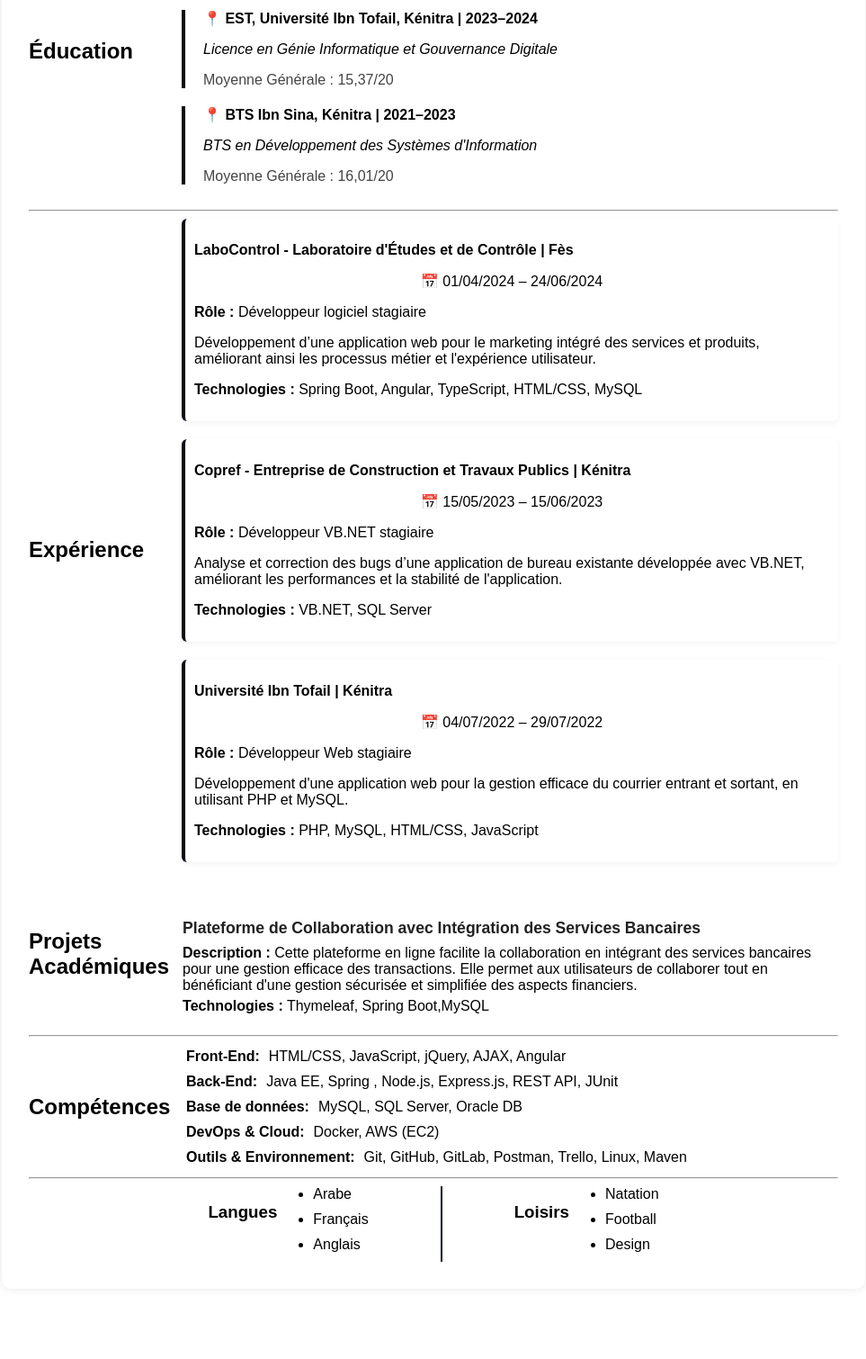
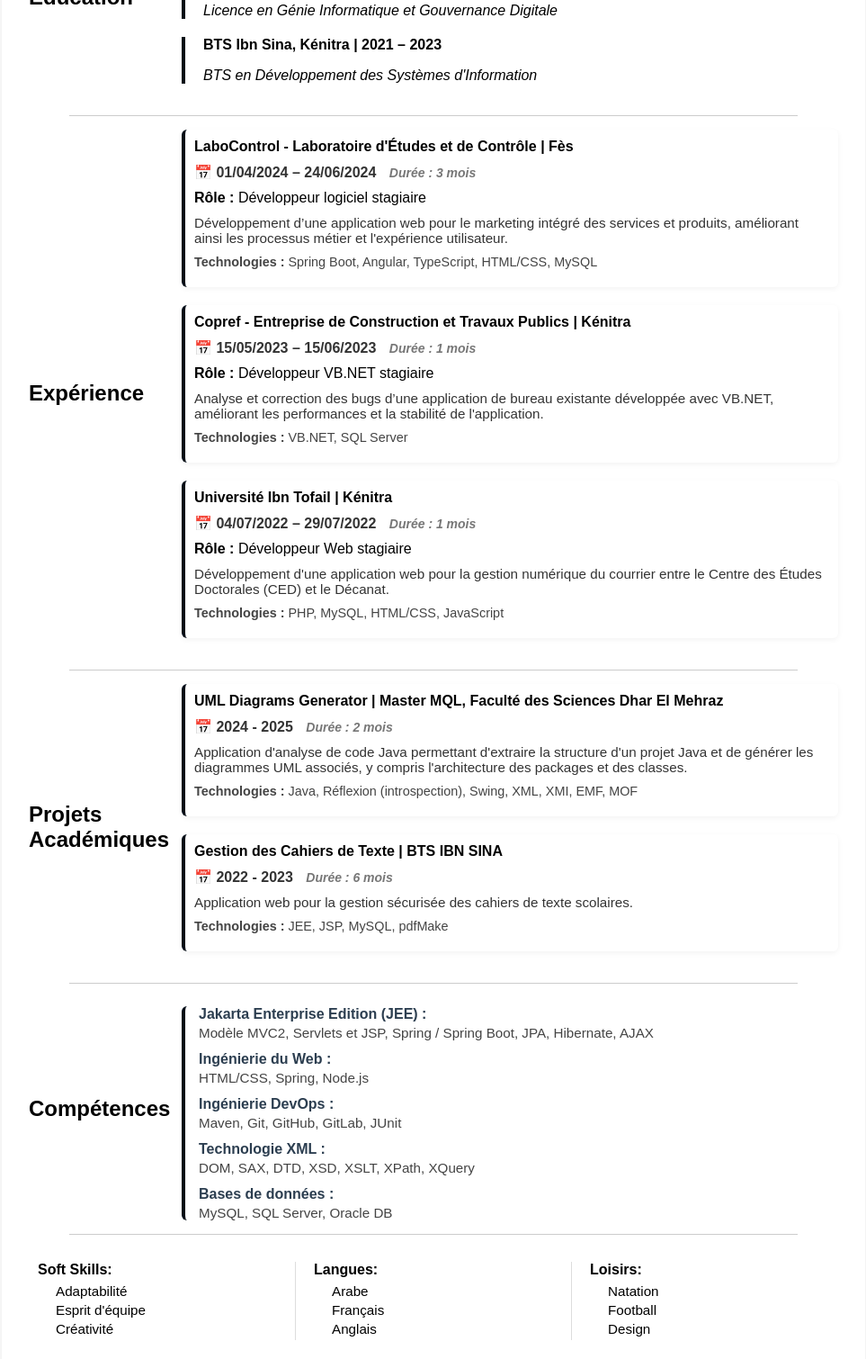
Before and after one commit to khalidElbouari/CV-version-HTML-CSS, a plain HTML site: page index.html in a window 1280 px wide. Shown: the part 410-1920 px from the top of the page at 90% size, without its empty margins (158-1121 px from the left). Before the commit the page ends 1882 px from the top, so only its background shows below. Drawn offline with Linux system fonts and the light colour scheme.

Commit message:
refactor: complete all sections and improve HTML structure

```diff
--- a/index.html
+++ b/index.html
@@ -4,147 +4,211 @@
     <meta charset="UTF-8">
     <meta name="viewport" content="width=device-width, initial-scale=1.0">
     <title>Document</title>
-    <link rel="stylesheet" href="style.css">
+    <link rel="stylesheet" href="style1.css">
 </head>
 <body>
     <div class="container">
        <header class="profile-header">
-            <img class="profile-picture" src="images/khalid-picture.jpeg"/>
+        <img class="profile-picture" src="images/khalid-picture.jpeg" alt="Photo de profil de Khalid" />
         <div class="profile-info">
-                <div class="name-status">EL Bouari Khalid<br><span>Full Stack Développeur </span></div>
-                <ul>
-                    <li><strong>Téléphone :</strong> +212 624 44 78 61</li>
-                    <li><strong>Email :</strong> khalid.fati7i.hb@gmail.com</li>
-                    <li><strong>Adresse :</strong> 65 Rue Sebta, Hay Kifah, Salé</li>
-                </ul>
+          <div class="name-status">
+            <div class="name">EL Bouari Khalid</div>
+            <div class="status">Étudiant en MQL</div>
+          </div>
+          <div class="contact-info">
+            <div class="line">
+              <span class="label">Téléphone :</span>
+              <span class="value">+212 624 44 78 61</span>
+              <span class="label">Email :</span>
+              <span class="value">khalid.fati7i.hb@gmail.com</span>
+            </div>
+            <div class="line">
+              <span class="label">Adresse :</span>
+              <span class="value">65 Rue Sebta, Hay Kifah, Salé</span>
+            </div>
+          </div>
         </div>
   </header>
-        <hr/>
+
+        <div class="separateur"></div>
         <section class="mysection">
           <h2>Éducation</h2>
           <div class="education">
             <div class="education-item">
-              <p class="school">📍 Université Sidi Mohamed Ben Abdellah, Fès | <span class="year">2024–2026</span></p>
-              <p class="degree">Master Qualité du Logiciel (MQL)</p>
-              <p class="grade">Moyenne Générale : En cours</p>
+              <p class="school">FSDM - Université Sidi Mohammed ben Abdellah - Fès | <span class="year">2024 – 2026</span></p>
+              <p class="degree">Master Qualité du Logiciel (MQL) </p>
+              <!-- <p class="grade">Moyenne Générale : En cours</p> -->
             </div>
 
             <div class="education-item">
-              <p class="school">📍 EST, Université Ibn Tofail, Kénitra | <span class="year">2023–2024</span></p>
-              <p class="degree">Licence en Génie Informatique et Gouvernance Digitale</p>
-              <p class="grade">Moyenne Générale : 15,37/20</p>
+              <p class="school">EST, Université Ibn Tofail, Kénitra | <span class="year">2023 – 2024</span></p>
+              <p class="degree">Licence en Génie Informatique et Gouvernance Digitale  </p>
+              <!-- <p class="grade">Moyenne Générale : 15,37/20</p> -->
             </div>
 
             <div class="education-item">
-              <p class="school">📍 BTS Ibn Sina, Kénitra | <span class="year">2021–2023</span></p>
-              <p class="degree">BTS en Développement des Systèmes d'Information</p>
-              <p class="grade">Moyenne Générale : 16,01/20</p>
+              <p class="school">BTS Ibn Sina, Kénitra | <span class="year">2021 – 2023</span></p>
+              <p class="degree">BTS en Développement des Systèmes d'Information </p>
+              <!-- <p class="grade">Moyenne Générale : 16,01/20</p> -->
             </div>
 
           </div>
         </section>
 
-        <hr/>
+        <div class="separateur"></div>
+
         <!-- Expérience Professionnelle -->
    <section class="mysection">
     <h2>Expérience</h2>
     <div class="experience">
-
         <!-- Formation Item -->
         <div class="experience-item">
-                <p class="title">LaboControl - Laboratoire d'Études et de Contrôle | Fès</p>
-                <p class="date">📅 01/04/2024 – 24/06/2024</p>
-                <p class="role"><strong>Rôle :</strong> Développeur logiciel stagiaire</p>
-                <p>Développement d’une application web pour le marketing intégré des services et produits, améliorant ainsi les processus métier et l'expérience utilisateur.</p>
-                <p><strong>Technologies :</strong> Spring Boot, Angular, TypeScript, HTML/CSS, MySQL</p>
+            <div class="title">LaboControl - Laboratoire d'Études et de Contrôle | Fès</div>
+            <div class="experience-meta">
+                <div class="date">
+                    📅 01/04/2024 – 24/06/2024
+                    <span class="duration">Durée : 3 mois</span>
+                </div>
+            </div>
+            <div class="role"><strong>Rôle :</strong> Développeur logiciel stagiaire</div>
+            <div class="description">Développement d’une application web pour le marketing intégré des services et produits, améliorant ainsi les processus métier et l'expérience utilisateur.</div>
+            <div class="technologies"><strong>Technologies :</strong> Spring Boot, Angular, TypeScript, HTML/CSS, MySQL</div>
         </div>
 
         <!-- Formation Item -->
         <div class="experience-item">
-                <p class="title">Copref - Entreprise de Construction et Travaux Publics | Kénitra</p>
-                <p class="date">📅 15/05/2023 – 15/06/2023</p>
-                <p class="role"><strong>Rôle :</strong> Développeur VB.NET stagiaire</p>
-                <p>Analyse et correction des bugs d’une application de bureau existante développée avec VB.NET, améliorant les performances et la stabilité de l'application.</p>
-                <p><strong>Technologies :</strong> VB.NET, SQL Server</p>
+            <div class="title">Copref - Entreprise de Construction et Travaux Publics | Kénitra</div>
+            <div class="experience-meta">
+                <div class="date">
+                    📅 15/05/2023 – 15/06/2023
+                    <span class="duration">Durée : 1 mois</span>
+                </div>
+            </div>
+            <div class="role"><strong>Rôle :</strong> Développeur VB.NET stagiaire</div>
+            <div class="description">Analyse et correction des bugs d’une application de bureau existante développée avec VB.NET, améliorant les performances et la stabilité de l'application.</div>
+            <div class="technologies"><strong>Technologies :</strong> VB.NET, SQL Server</div>
         </div>
 
         <!-- Formation Item -->
         <div class="experience-item">
-                <p class="title">Université Ibn Tofail | Kénitra</p>
-                <p class="date">📅 04/07/2022 – 29/07/2022</p>
-                <p class="role"><strong>Rôle :</strong> Développeur Web stagiaire</p>
-                <p>Développement d'une application web pour la gestion efficace du courrier entrant et sortant, en utilisant PHP et MySQL.</p>
-                <p><strong>Technologies :</strong> PHP, MySQL, HTML/CSS, JavaScript</p>
+            <div class="title">Université Ibn Tofail | Kénitra</div>
+            <div class="experience-meta">
+                <div class="date">
+                    📅 04/07/2022 – 29/07/2022
+                    <span class="duration">Durée : 1 mois</span>
                 </div>
-
             </div>
-          </section>
-          <!-- End: Expérience Professionnelle -->
-
-          <!-- projets Académiques -->
-          <section class="mysection">
-            <h2>Projets Académiques</h2>
-            <div class="projects">
-                <div class="project-item">
-                    <h3>Plateforme de Collaboration avec Intégration des Services Bancaires</h3>
-                    <p><strong>Description :</strong> Cette plateforme en ligne facilite la collaboration en intégrant des services bancaires pour une gestion efficace des transactions. Elle permet aux utilisateurs de collaborer tout en bénéficiant d'une gestion sécurisée et simplifiée des aspects financiers.</p>
-                    <p><strong>Technologies :</strong> Thymeleaf, Spring Boot,MySQL</p>
+            <div class="role"><strong>Rôle :</strong> Développeur Web stagiaire</div>
+            <div class="description">Développement d'une application web pour la gestion numérique du courrier entre le Centre des Études Doctorales (CED) et le Décanat.</div>
+            <div class="technologies"><strong>Technologies :</strong> PHP, MySQL, HTML/CSS, JavaScript</div>
         </div>
     </div>
 </section>
 
 
-        <hr/>
+          <!-- End: Expérience Professionnelle -->
+    <div class="separateur"></div>
+          <!-- projets Académiques -->
   <section class="mysection">
-            <h2>Compétences </h2>
-            <div class="competence">
-              <div class="skill-group">
-                <p >Front-End: </p>
-                <p >HTML/CSS, JavaScript, jQuery, AJAX, Angular</p>
+    <h2>Projets Académiques</h2>
+    <div class="projects">
+ <!-- Projet 1 : UML Diagrams Generator -->
+      <div class="project-item">
+        <div class="title">
+          <span class="project-name">UML Diagrams Generator</span>
+          <span class="school">| Master MQL, Faculté des Sciences Dhar El Mehraz</span>
+        </div>
+        <div class="date">
+          <span class="calendar-icon">📅</span> <span class="year">2024 - 2025</span>
+          <span class="duration">Durée : 2 mois </span>
+        </div>
+        <div class="description">
+          <span>Application d'analyse de code Java permettant d'extraire la structure d'un projet Java et de générer les diagrammes UML associés, y compris l'architecture des packages et des classes.</span>
+        </div>
+        <div class="technologies">
+          <span><strong>Technologies :</strong> Java, Réflexion (introspection), Swing, XML, XMI, EMF, MOF</span>
+        </div>
       </div>
 
-              <div class="skill-group">
-                <p>Back-End: </p>
-                <p >Java EE, Spring , Node.js, Express.js, REST API, JUnit </p>
+      <!-- Projet 2 : Gestion des Cahiers de Texte -->
+      <div class="project-item">
+        <div class="title">
+          <span class="project-name">Gestion des Cahiers de Texte</span>
+          <span class="school">| BTS IBN SINA</span>
         </div>
-
-              <div class="skill-group">
-                <p>Base de données: </p>
-                <p>MySQL, SQL Server, Oracle DB</p>
+        <div class="date">
+          <span class="calendar-icon">📅</span> <span class="year">2022 - 2023</span>
+          <span class="duration">Durée : 6 mois</span>
         </div>
-
-              <div class="skill-group">
-                <p>DevOps & Cloud: </p>
-                <p>Docker, AWS (EC2)</p>
+        <div class="description">
+          <span>Application web pour la gestion sécurisée des cahiers de texte scolaires.</span>
         </div>
-              <div class="skill-group">
-                <p>Outils & Environnement: </p>
-                <p>Git, GitHub, GitLab, Postman, Trello, Linux, Maven</p>
+        <div class="technologies">
+          <span><strong>Technologies :</strong> JEE, JSP, MySQL, pdfMake</span>
+        </div>
       </div>
 
     </div>
+</section>
 
-          </section>
-          <hr>
-          <section class="language-section">
-              <div class="language">
-                <h3>Langues</h3>
-                <ul>
-                  <li>Arabe</li>
-                  <li>Français</li>
-                  <li>Anglais</li>
-                </ul>
+        <div class="separateur"></div>
+
+       <section class="mysection">
+  <h2>Compétences</h2>
+  <div class="competence">
+    <div class="skill-group">
+      <span class="skill-title">Jakarta Enterprise Edition (JEE) :</span>
+      <span class="skill-details">Modèle MVC2, Servlets et JSP, Spring / Spring Boot, JPA, Hibernate, AJAX</span>
     </div>
-              <div class="vertical-line"></div>
-              <div class="language">
-                <h3>Loisirs</h3>
-                <ul>
-                  <li>Natation</li>
-                  <li>Football</li>
-                  <li>Design</li>
-                </ul>
+    <div class="skill-group">
+      <span class="skill-title">Ingénierie du Web :</span>
+      <span class="skill-details">HTML/CSS, Spring, Node.js</span>
+    </div>
+    <div class="skill-group">
+      <span class="skill-title">Ingénierie DevOps :</span>
+      <span class="skill-details">Maven, Git, GitHub, GitLab, JUnit</span>
+    </div>
+    <div class="skill-group">
+      <span class="skill-title">Technologie XML :</span>
+      <span class="skill-details">DOM, SAX, DTD, XSD, XSLT, XPath, XQuery</span>
+    </div>
+    <div class="skill-group">
+      <span class="skill-title">Bases de données :</span>
+      <span class="skill-details">MySQL, SQL Server, Oracle DB</span>
+    </div>
   </div>
 </section>
+
+
+          <div class="separateur"></div>
+
+ <section class="info-section">
+      <div class="info-block">
+        <div class="section-title">Soft Skills:</div>
+        <div class="item">Adaptabilité</div>
+        <div class="item">Esprit d'équipe</div>
+        <div class="item">Créativité</div>
+      </div>
+
+      <div class="vertical-line"></div>
+
+      <div class="info-block">
+        <div class="section-title">Langues:</div>
+        <div class="item">Arabe</div>
+        <div class="item">Français</div>
+        <div class="item">Anglais</div>
+      </div>
+
+      <div class="vertical-line"></div>
+
+      <div class="info-block">
+        <div class="section-title">Loisirs:</div>
+        <div class="item">Natation</div>
+        <div class="item">Football</div>
+        <div class="item">Design</div>
+      </div>
+</section>
+
      </div>
   </body>
 </html>
--- a/style.css
+++ /dev/null
@@ -1,187 +0,0 @@
-body{
-    padding:0;
-    margin: 0;
-    justify-items: center;
-    font-family: sans-serif;
-}
-.container{
-    max-width: 900px;
-    width: 100%;
-    margin: 40px 20px;
-    background-color: #fff;
-    padding: 30px;
-    box-shadow: 0 0 10px rgba(0,0,0,0.1);
-    border-radius: 10px;
-
-}
-/* style pour le header */
-.profile-header{
-    display: flex;
-    margin-top: 30px;
-}
-.profile-picture {
-    max-width:180px;
-    width: 100%;
-    aspect-ratio: 1 / 1;
-    object-fit: cover;
-    border-radius: 50%;
-  }
-.profile-info{
-    display: flex;
-    flex-direction: column;
-}
-
-.name-status {
-    font-size: 20px;
-    font-weight: bold;
-    margin-left:300px;
-  }
-.name-status span{
-
-    padding: 0px 100px 0px 30px;
-  }
-.profile-info ul{
-    display:flex;
-    margin-top: 30px;
-    list-style: none;
-    gap:20px;
-    flex-wrap: wrap;
-}
-.profile-info ul li{
-    flex:0 0 48%;
-}
-/* Fin: style pour le header */
-
-/* Debut: education section */
-.mysection {
-    display: flex;
-    align-items: center;
-  }
-.mysection h2{
-    width: 170px;        /* largeur fixe pour aligner tous les titres */
-    margin: 0;
-    text-align: left;
-}
-.education{
-    flex: 1;
-
-}
-.education-item {
-    margin-bottom: 20px;
-    padding-left: 20px;
-    border-left: 4px solid #010b16;
-}
-
-.school {
-    font-weight: bold;
-    font-size: 16px;
-    margin-bottom: 5px;
-}
-
-.degree {
-    font-style: italic;
-    margin-bottom: 5px;
-}
-
-.grade {
-    color: #444;
-}
-
-/*  Fin: formation section */
-
-/*  Debut: experience section */
-.experience{
-    flex: 1;
-}
-.experience-item{
-    padding: 10px;
-    margin-bottom: 20px;
-    border-left: 4px solid #010b16;
-    border-radius: 6px;
-    box-shadow: 0 2px 6px rgba(0,0,0,0.05);
-}
-.title{
-    font-weight: bold;
-
-}
-.date{
-    text-align: center;
-}
-/*  Fin: experience section */
-
-/* Debut : Projets Académiques  */
-
-.projects {
-    display: flex;
-    flex-direction: column;
-    gap: 20px; /* Espacement entre projets */
-    margin-top: 15px;
-}
-
-.project-item {
-    padding: 10px 0;
-    padding-left: 15px;
-}
-
-.project-item h3 {
-    margin-bottom: 8px;
-    font-size: 1.1em;
-    color: #222; /* ou la même couleur que tes titres d'expérience */
-}
-
-.project-item p {
-    margin: 5px 0;
-}
-
-
-/* Fin : Projets Académiques  */
-
-/* Debut : competence  */
-.competence{
-    flex: 1;
-}
-.skill-group{
-    display: flex;
-    padding-top: 0px;
-    row-gap: 0px;
-}
-.skill-group p{
-    margin: 5px;
-}
-.skill-group p:first-child {
-    font-weight: bold;
-}
-/* Fin : competence  */
-.vertical-line{
-    background-color:#010b16;
-    width:2px;
-    align-self: stretch;
-    margin: 0px 10px;
-}
-/* Debut : langauge  */
-.language-section{
-    display: flex;
-    justify-content: center;
-    gap:70px;
-}
-.language{
-    display: flex;
-}
-.language ul{
-    list-style: disc;
-    margin: 0;
-}
-.language ul li{
-    padding-bottom: 10px;
-}
-/* ******** */
-/* Debut :  certifications */
-.certifications {
-    background-color: aqua;
-    display: grid;
-    grid-template-columns: repeat(2, 1fr); /* Deux colonnes */
-
-}
-.certification-item {
-    padding-left:10px ;
-}
--- /dev/null
+++ b/style1.css
@@ -0,0 +1,259 @@
+body{
+    padding:0;
+    margin: 0;
+    justify-items: center;
+    font-family: sans-serif;
+}
+.container{
+    max-width: 900px;
+    width: 100%;
+    margin: 40px 20px;
+    background-color: #fff;
+    padding: 30px;
+    box-shadow: 0 0 10px rgba(0,0,0,0.1);
+    border-radius: 10px;
+
+}
+/* style pour le header */
+/* Style pour le header */
+.profile-header {
+  display: flex;
+  align-items: center;
+  gap: 20px;
+  margin-top: 30px;
+}
+
+.profile-picture {
+  max-width: 160px;
+  width: 100%;
+  aspect-ratio: 1 / 1;
+  object-fit: cover;
+  border-radius: 50%;
+}
+
+.profile-info {
+  display: flex;
+  flex-direction: column;
+  flex: 1;
+  justify-content: space-between;
+}
+
+.name-status {
+  display: flex;
+  flex-direction: column;
+  align-items: start;
+  font-size: 20px;
+  font-weight: bold;
+  color: #222;
+}
+
+.name-status .status {
+  font-size: 0.9em;
+  font-weight: normal;
+  color: #666;
+  margin-left: 30px;
+}
+
+.contact-info {
+  margin-top: 12px;
+  display: flex;
+  flex-direction: column;
+  gap: 8px;
+  font-size: 14px;
+  color: #333;
+  align-items: start;
+}
+
+.contact-info .line {
+  display: flex;
+  flex-wrap: wrap;
+  gap: 10px;
+}
+
+.label {
+  font-weight: 750;
+  color: #444;
+}
+
+.value {
+  color: #222;
+}
+
+/* Fin : style pour le header */
+/* separateur */
+.separateur {
+    height: 1px;
+    background-color: #ccc;
+    border: none;
+    margin: 15px auto;
+    width: 90%;
+}
+
+/* Debut: education section */
+.mysection {
+    display: flex;
+    align-items: center;
+  }
+.mysection h2{
+    width: 170px;        /* largeur fixe pour aligner tous les titres */
+    margin: 0;
+    text-align: left;
+}
+.education{
+    flex: 1;
+}
+
+.education-item {
+    margin-bottom: 20px;
+    padding-left: 20px;
+    border-left: 4px solid #010b16;
+}
+
+.school {
+    font-weight: bold;
+    font-size: 16px;
+    margin-bottom: 5px;
+}
+
+.degree {
+    font-style: italic;
+    margin-bottom: 5px;
+}
+
+.grade {
+    color: #444;
+}
+
+/*  Fin: formation section */
+
+/*  Debut: experience section */
+.experience{
+    flex: 1;
+}
+.experience-item{
+    padding: 10px;
+    margin-bottom: 20px;
+    border-left: 4px solid #010b16;
+    border-radius: 6px;
+    box-shadow: 0 2px 6px rgba(0,0,0,0.05);
+}
+.title {
+    font-weight: bold;
+    margin-bottom: 10px;
+}
+
+.date {
+    font-size: 16px;
+    font-weight: bold;
+    color: #333;
+    margin-bottom: 10px;
+}
+
+.duration {
+    font-size: 14px;
+    font-style: italic;
+    color: #777;
+    margin-left: 10px;
+    margin-bottom: 10px;
+}
+
+.technologies {
+    font-size: 0.9em;
+    color: #444;
+    margin-bottom: 10px;
+}
+
+.description {
+    margin: 10px 0;
+    font-size: 0.95em;
+    color: #333;
+}
+/*  Fin: experience section */
+
+/* Debut : Projets Académiques  */
+.projects{
+    flex:1;
+}
+.project-item {
+    border-left: 4px solid #010b16;
+    padding-left: 15px;
+    margin-bottom: 20px;
+    padding: 10px;
+    border-radius: 6px;
+    box-shadow: 0 2px 6px rgba(0,0,0,0.05);
+}
+
+/* Fin : Projets Académiques  */
+
+/* Debut : competence  */
+.competence {
+  display: flex;
+  flex-direction: column;
+  border-left: 4px solid #010b16;
+  border-radius: 6px;
+  padding-left: 15px;
+  gap: 12px;
+  margin-top: 10px;
+}
+
+.skill-group {
+  display: flex;
+  flex-direction: column;
+}
+
+.skill-title {
+  font-weight: bold;
+  color: #2c3e50;
+  margin-bottom: 3px;
+}
+
+.skill-details {
+  color: #444;
+  font-size: 0.95em;
+}
+/* Fin : competence  */
+
+.info-section {
+  display: flex;
+  padding: 15px 0;
+}
+
+.info-block {
+  display: flex;
+  flex-direction: column;
+  flex: 1;
+  padding: 0 10px;
+}
+
+.section-title {
+  font-weight: 600;
+  font-size: 1rem;
+  margin-bottom: 6px;
+
+  width: 100%;
+}
+
+.item {
+margin-left: 20px;
+  font-size: 0.95em;
+  margin-bottom: 4px;
+}
+
+.vertical-line {
+  width: 1px;
+  background-color: #ddd;
+  margin: 0 10px;
+}
+
+
+/* ******** */
+/* Debut :  certifications */
+/* .certifications {
+    background-color: aqua;
+    display: grid;
+    grid-template-columns: repeat(2, 1fr);
+
+}
+.certification-item {
+    padding-left:10px ;
+} */
```
Lines whose indentation alone changed are shown as unchanged.
